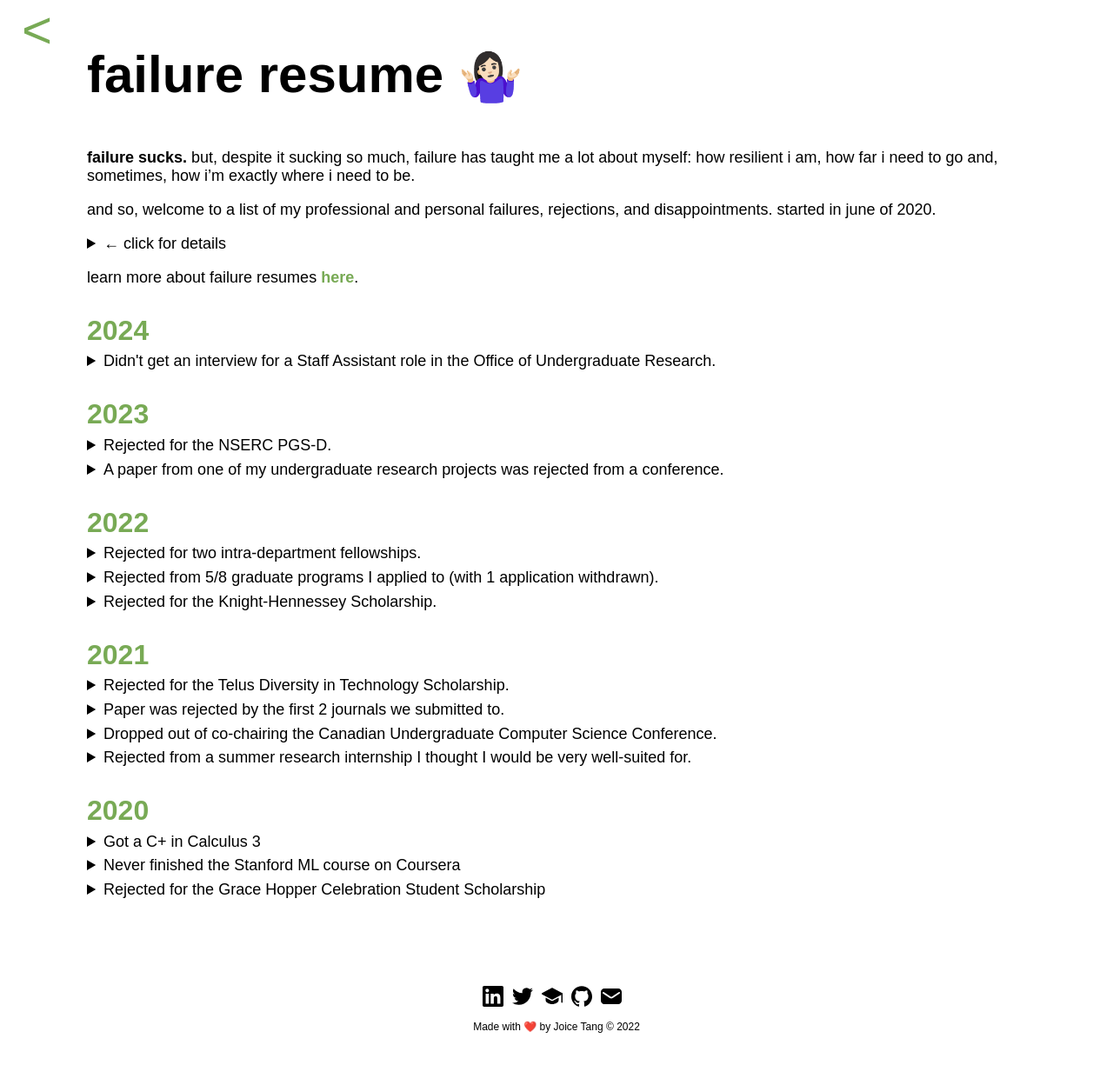
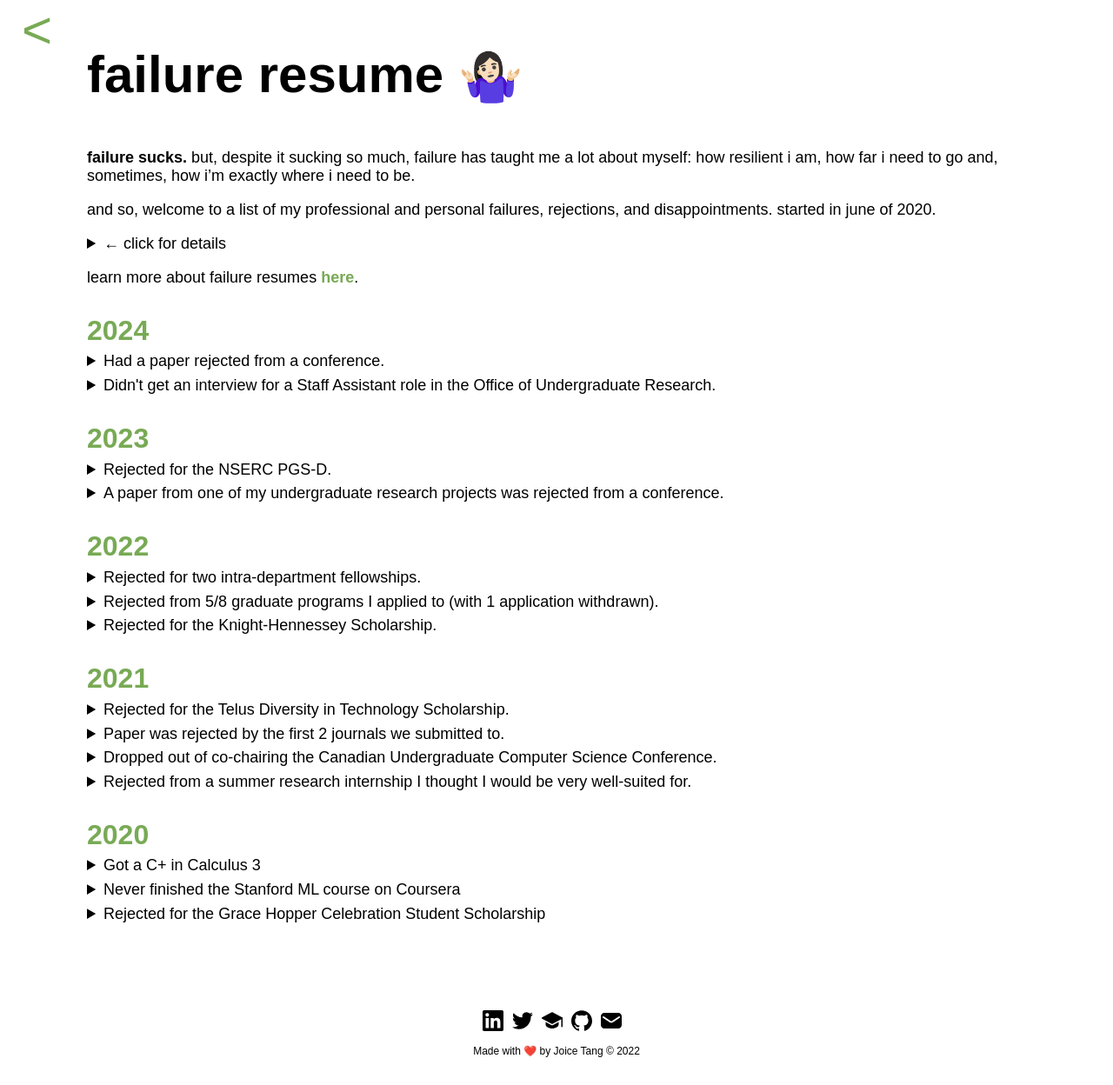
Before and after one commit to joitng/joitng.github.io, a Jekyll site: the page built from failure.md, in a window 1280 px wide. Shown: the whole page at 87% size. Built offline with Jekyll 4.4.1, drawn with Linux system fonts in a browser that asks for light colours; before the commit the page ends 1220 px from its top, so only the background shows below that.

Commit message:
wooo new failure

```diff
--- a/failure.md
+++ b/failure.md
@@ -19,8 +19,15 @@ learn more about failure resumes [here](https://www.mentalfloss.com/article/5731
 
 ### 2024
 <details>
+    <summary>Had a paper rejected from a conference.</summary>
+    <p>
+    First PhD paper submission -> first PhD paper rejection. I felt really proud of this paper so I'm pretty bummed about this (and dreading reading the reviews a little bit), but this is all part of the academic process, for better or for worse.
+    </p>
+</details>
+<details>
     <summary>Didn't get an interview for a Staff Assistant role in the Office of Undergraduate Research.</summary>
     <p>
+    I think I would've had a lot of fun with this, but sometimes things just don't work out (and they had a lot of applicants).
     </p>
 </details>
 ### 2023
```
